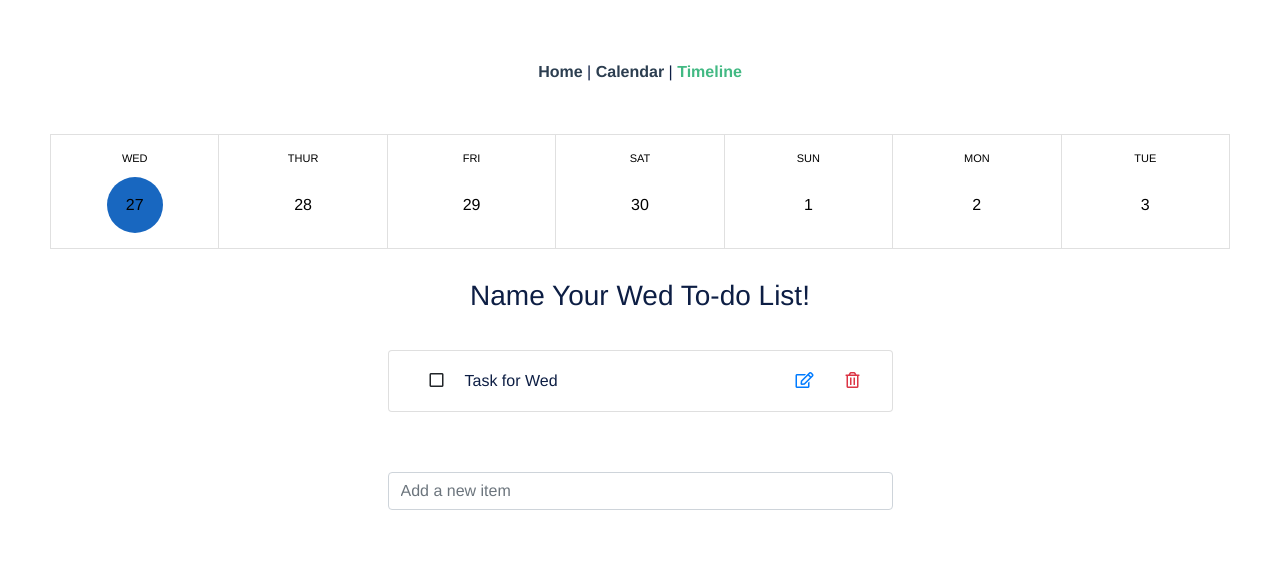
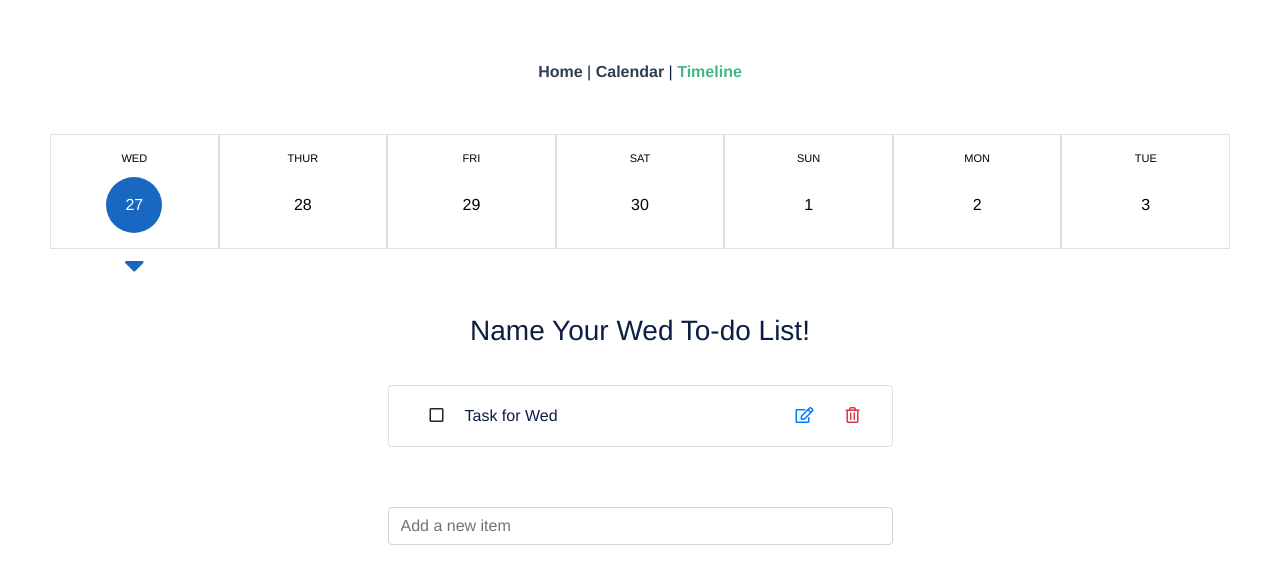
Before and after one commit to khanhvu98kk/weekly-to-do-list, a Vue app: page /timeline in a window 1280 px wide. Shown: the top 584 px of the page. Built offline with nearby package versions, Linux system fonts and the light colour scheme.

Commit message:
added caret, and v-for for TodoList in Week.vue

```diff
--- a/src/components/Day.vue
+++ b/src/components/Day.vue
@@ -1,4 +1,5 @@
 <template>
+  <div class="date-and-arrow">
     <div class="boundingBox">
       <div class="weekDay">{{ this.weekDay }}</div>
       <div class="calendarDate">
@@ -8,6 +9,8 @@
           @click="select()"
         >{{ this.thisDate.date }}</button>
       </div>
+    </div>
+    <i class="fas fa-caret-down fa-2x caret" v-show="this.thisDate.selected"></i>
   </div>
 </template>
 
@@ -34,6 +37,9 @@ export default {
 </script>
 
 <style>
+.date-and-arrow {
+  flex: 1 1 auto;
+}
 .boundingBox {
   border-right: 1px solid #e0e0e0;
   border-bottom: 1px solid #e0e0e0;
@@ -62,6 +68,10 @@ export default {
 .btn-date-selected {
   background-color: #1867c0 !important;
   border-radius: 50%;
-  font-color: white;
+  color: white;
+}
+.caret {
+  color: #1867c0;
+  /* width: 50px !important;  */
 }
 </style>
--- a/src/components/ToDoList.vue
+++ b/src/components/ToDoList.vue
@@ -1,5 +1,5 @@
 <template>
-  <div class="container">
+  <div class="container" v-if="selected">
 
     <!-- list name  -->
     <div class="row flex-container">
@@ -85,7 +85,8 @@ export default {
   },
   props: {
     list: Object,
-    weekdate: String,
+    selected: Boolean,
+    // weekdate: String,
   },
   data() {
     return {
--- a/src/components/Week.vue
+++ b/src/components/Week.vue
@@ -13,9 +13,10 @@
       ></Day>
     </div>
     <ToDoList
-      :list="this.selectedList"
-      :weekdate="this.selectedWeekDay"
-      @on-update-name="onUpdateName($event)"
+      v-for="(date, index) in weekDates"
+      :key="index"
+      :list="date.list"
+      :selected="date.selected"
     />
   </div>
 </template>
```
Lines whose indentation alone changed are shown as unchanged.
